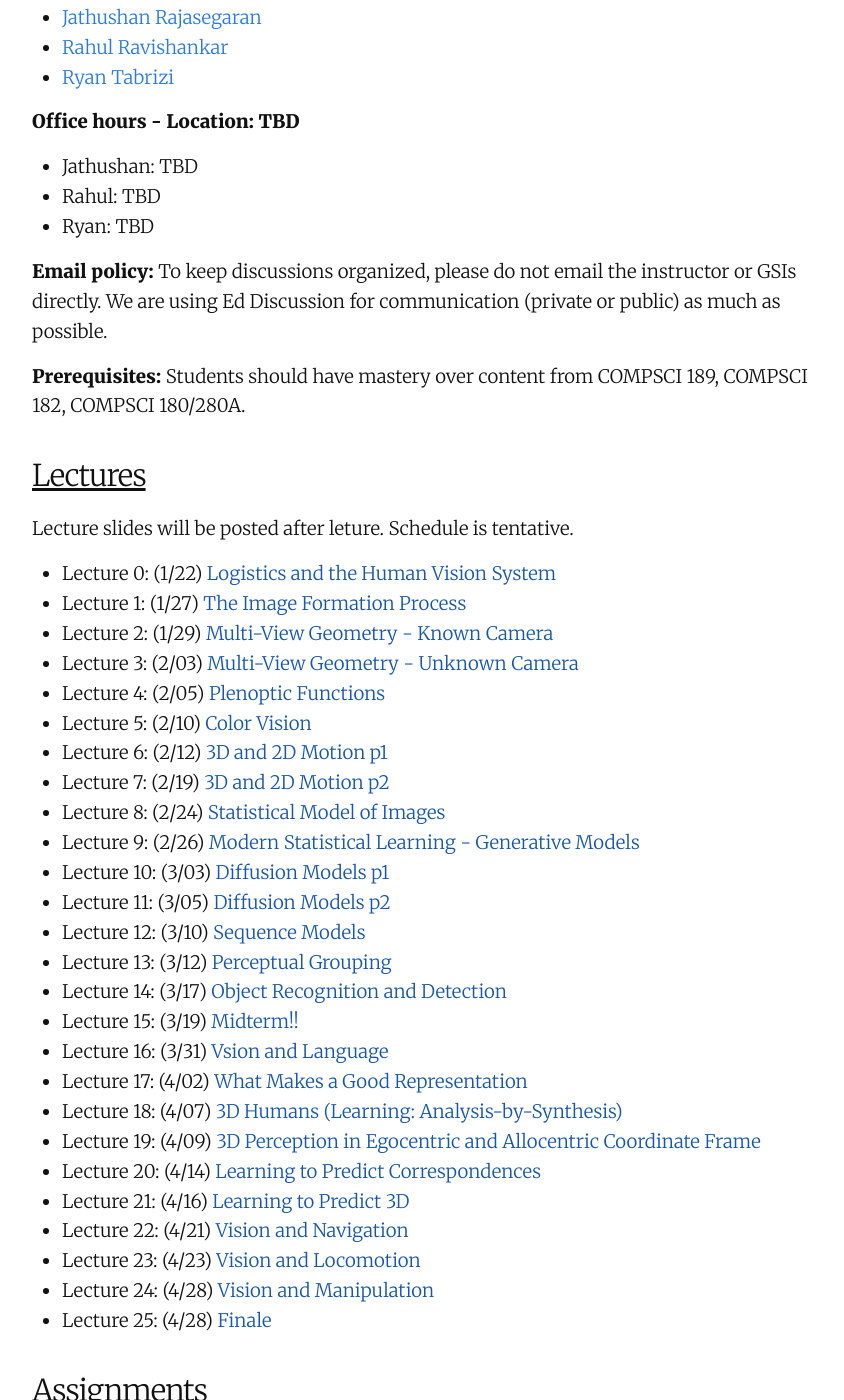
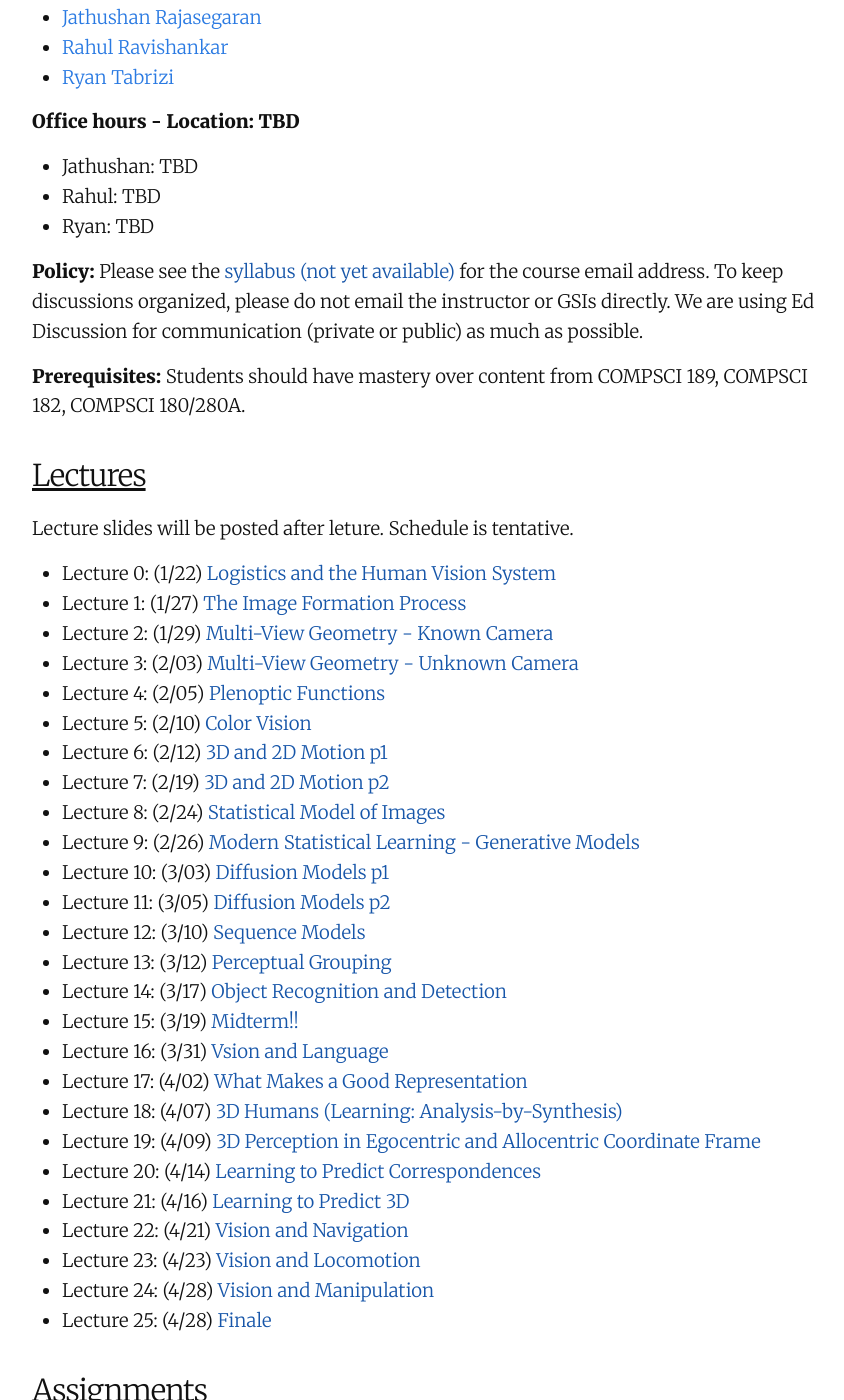
Before and after one commit to compsci-280-berkeley/compsci-280-berkeley.github.io, a Jekyll site: the page built from index.md, in a window 1280 px wide and 1400 px high, scrolled down 449 px. Shown: the whole window, without its empty margins (208-1052 px from the left). Built offline with Jekyll 4.4.1, drawn with Linux system fonts in a browser that asks for light colours; our own code applies the rules of GitHub Pages for plain Markdown files; some of the changed text lies outside the part shown.

Commit message:
course contact info

```diff
--- a/index.md
+++ b/index.md
@@ -26,7 +26,7 @@ GSIs:
 - Rahul: TBD
 - Ryan: TBD
 
-**Email policy:** To keep discussions organized, please do not email the instructor or GSIs directly. We are using Ed Discussion for communication (private or public) as much as possible.
+**Policy:** Please see the [syllabus (not yet available)]() for the course email address. To keep discussions organized, please do not email the instructor or GSIs directly. We are using Ed Discussion for communication (private or public) as much as possible.
 
 **Prerequisites:** Students should have mastery over content from COMPSCI 189, COMPSCI 182, COMPSCI 180/280A.
 
@@ -75,7 +75,7 @@ All questions should be asked on Ed or in OH. All assignments will be submitted
 * [HW3 is out!](https://edstem.org/us/courses/54175/discussion/4685142) Due Tuesday, April 9th at 11:59pm -->
 
 ## Assignments
-* [HW0 (will be released 1/22)](https://edstem.org/us/courses/54175/discussion/4417564) Due Tuesday, 2/04 at 11:59pm
+* [HW0 (will be released 1/22)](https://edstem.org/us/courses/54175/discussion/4417564): Due Tuesday, 2/04 at 11:59pm
 
 
 ## Additional Materials
```
